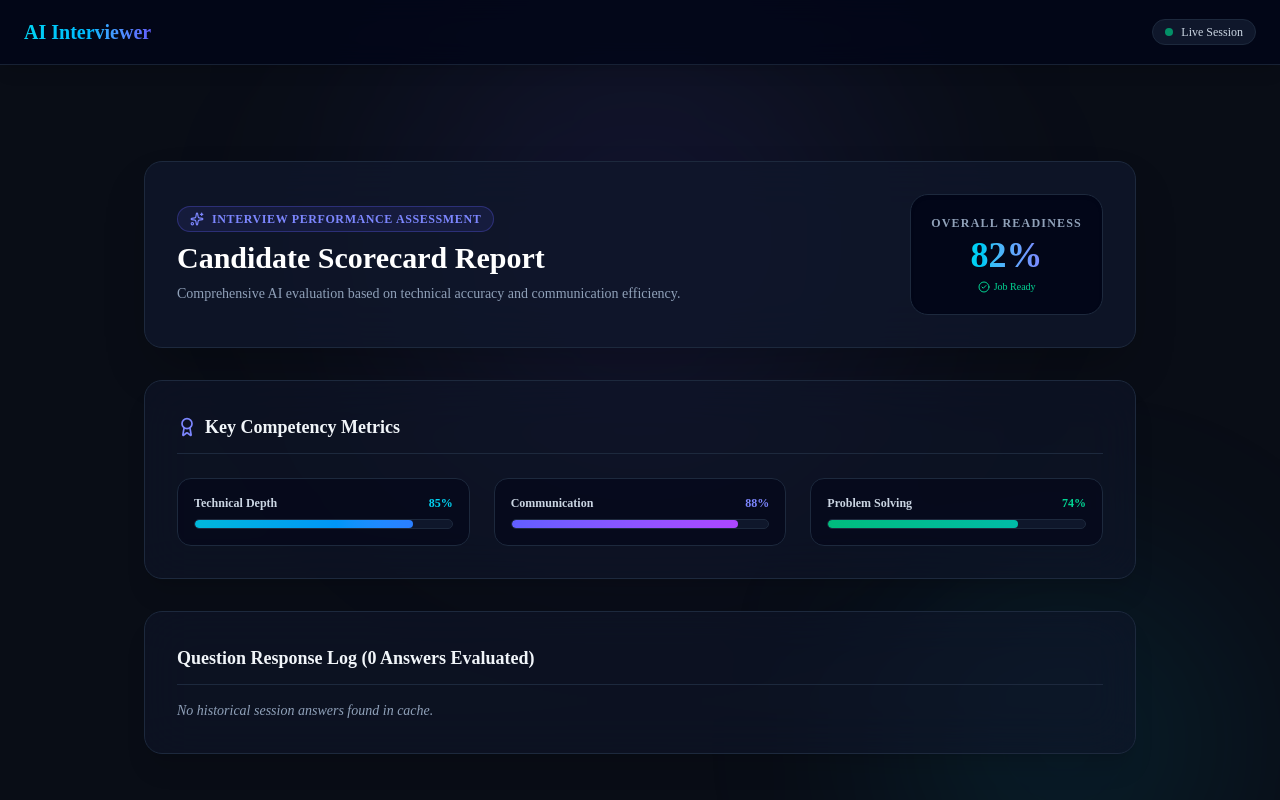
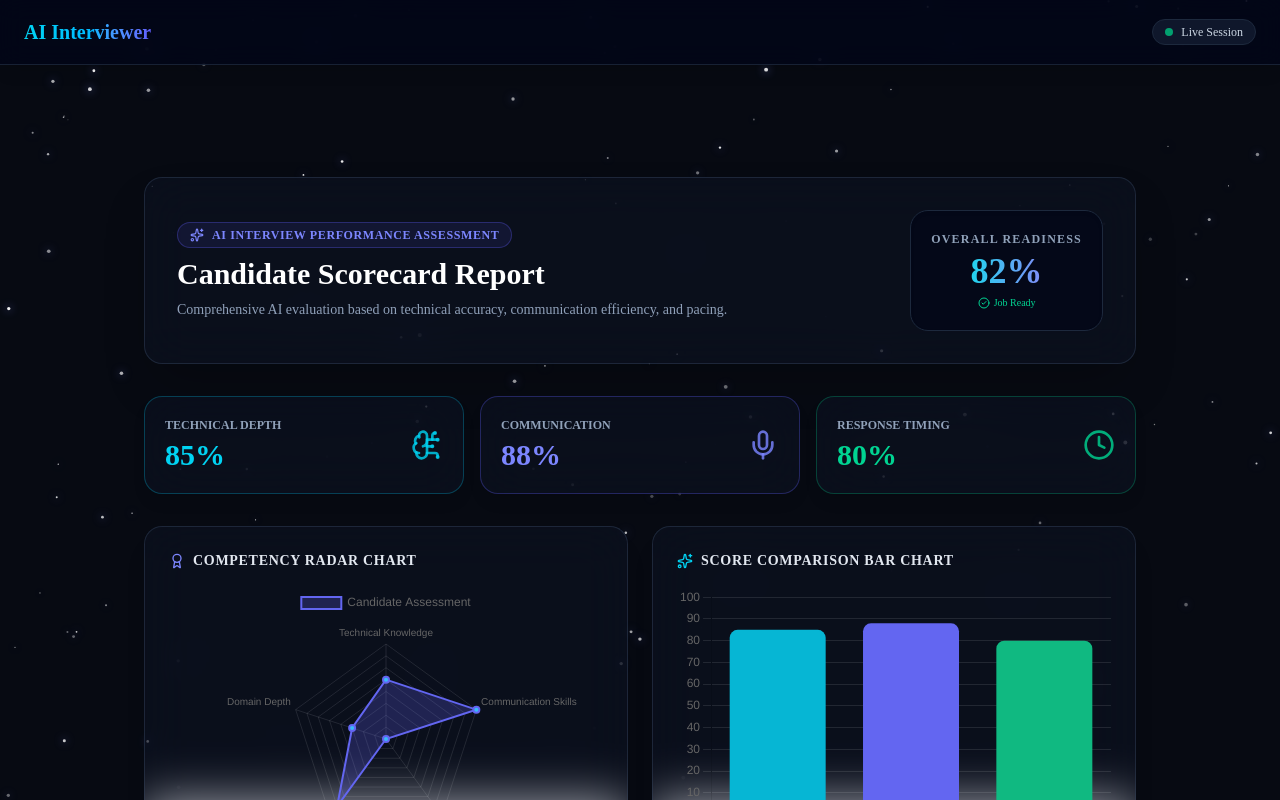
Before and after one commit to nainamaurya460-star/vicodathon_the_aarambhies, a Next.js app: page /report/1 in a window 1280 px wide. Shown: the top 800 px of the page. Built offline with nearby package versions, Linux system fonts and the light colour scheme.

Commit message:
Replace custom brackets with standard tailwind classes

```diff
--- a/package.json
+++ b/package.json
@@ -11,12 +11,14 @@
   "dependencies": {
     "@base-ui/react": "^1.7.0",
     "@google/generative-ai": "^0.24.1",
+    "chart.js": "^4.5.1",
     "class-variance-authority": "^0.7.1",
     "clsx": "^2.1.1",
     "framer-motion": "^13.0.0",
     "lucide-react": "^1.30.0",
     "next": "16.3.0",
     "react": "19.2.8",
+    "react-chartjs-2": "^5.3.1",
     "react-dom": "19.2.8",
     "shadcn": "^4.16.2",
     "tailwind-merge": "^3.6.0",
--- a/src/app/report/1/page.tsx
+++ b/src/app/report/1/page.tsx
@@ -4,44 +4,108 @@ import { useEffect, useState } from "react";
 import Link from "next/link";
 import Navbar from "@/components/ui/Navbar";
 import Footer from "@/components/ui/Footer";
-import { Award, CheckCircle2, ArrowLeft, RotateCcw, Sparkles } from "lucide-react";
+import StarBackground from "@/components/ui/StarBackground";
+import { Award, CheckCircle2, ArrowLeft, RotateCcw, Sparkles, Clock, Mic, BrainCircuit } from "lucide-react";
+import {
+  Chart as ChartJS,
+  RadialLinearScale,
+  PointElement,
+  LineElement,
+  Filler,
+  Tooltip,
+  Legend,
+  BarElement,
+  CategoryScale,
+  LinearScale,
+} from "chart.js";
+import { Radar, Bar } from "react-chartjs-2";
+
+ChartJS.register(
+  RadialLinearScale,
+  PointElement,
+  LineElement,
+  BarElement,
+  CategoryScale,
+  LinearScale,
+  Filler,
+  Tooltip,
+  Legend
+);
 
 export default function ReportPage() {
   const [qaHistory, setQaHistory] = useState<any[]>([]);
   const [overallScore, setOverallScore] = useState(82);
   const [techScore, setTechScore] = useState(85);
   const [commScore, setCommScore] = useState(88);
-  const [problemSolvingScore, setProblemSolvingScore] = useState(74);
+  const [timingScore, setTimingScore] = useState(80);
 
   useEffect(() => {
     const history = JSON.parse(sessionStorage.getItem("qa_history") || "[]");
     setQaHistory(history);
+
+    if (history.length > 0) {
+      const avgLength = history.reduce((acc: number, curr: any) => acc + (curr.answer?.length || 0), 0) / history.length;
+      const computedTech = Math.min(95, Math.max(65, Math.round(avgLength / 3) + 60));
+      const computedComm = Math.min(92, Math.max(70, Math.round(avgLength / 4) + 65));
+      const computedTiming = 85;
+
+      setTechScore(computedTech);
+      setCommScore(computedComm);
+      setTimingScore(computedTiming);
+      setOverallScore(Math.round((computedTech + computedComm + computedTiming) / 3));
+    }
   }, []);
 
+  const radarData = {
+    labels: ["Technical Knowledge", "Communication Skills", "Response Timing", "Problem Solving", "Domain Depth"],
+    datasets: [
+      {
+        label: "Candidate Assessment",
+        data: [techScore, commScore, timingScore, Math.round((techScore + commScore) / 2), techScore - 2],
+        backgroundColor: "rgba(99, 102, 241, 0.25)",
+        borderColor: "#6366f1",
+        borderWidth: 2,
+        pointBackgroundColor: "#38bdf8",
+      },
+    ],
+  };
+
+  const barData = {
+    labels: ["Technical Depth", "Communication", "Response Timing"],
+    datasets: [
+      {
+        label: "Score %",
+        data: [techScore, commScore, timingScore],
+        backgroundColor: ["#06b6d4", "#6366f1", "#10b981"],
+        borderRadius: 8,
+      },
+    ],
+  };
+
   return (
-    <div className="min-h-screen bg-[#090D16] text-slate-100 flex flex-col justify-between relative overflow-hidden">
-      {/* High-Tech Background Glows */}
-      <div className="absolute top-1/4 left-1/2 -translate-x-1/2 -translate-y-1/2 w-[500px] h-[500px] bg-indigo-500/10 blur-[120px] rounded-full pointer-events-none" />
-      <div className="absolute bottom-10 right-10 w-[350px] h-[350px] bg-cyan-500/10 blur-[100px] rounded-full pointer-events-none" />
-
+    <div className="min-h-screen text-slate-100 flex flex-col justify-between relative overflow-hidden font-sans">
+      <StarBackground />
       <Navbar />
 
-      <main className="flex-1 max-w-5xl mx-auto w-full px-4 pt-24 pb-12 relative z-10 space-y-8">
+      <main className="flex-1 max-w-5xl mx-auto w-full px-4 pt-28 pb-12 relative z-10 space-y-8">
 
         {/* Header & Overall Score Badge */}
-        <div className="bg-slate-900/80 backdrop-blur-xl border border-slate-800 rounded-2xl p-6 md:p-8 shadow-2xl flex flex-col md:flex-row items-center justify-between gap-6">
+        <div className="bg-slate-900/40 backdrop-blur-xl border border-slate-700/50 rounded-2xl p-6 md:p-8 shadow-2xl flex flex-col md:flex-row items-center justify-between gap-6">
           <div className="space-y-2 text-center md:text-left">
             <div className="inline-flex items-center gap-2 px-3 py-1 rounded-full bg-indigo-500/10 border border-indigo-500/30 text-indigo-400 text-xs font-semibold uppercase tracking-wider">
-              <Sparkles className="w-3.5 h-3.5" /> Interview Performance Assessment
+              <Sparkles className="w-3.5 h-3.5" /> AI Interview Performance Assessment
             </div>
             <h1 className="text-2xl md:text-3xl font-extrabold text-white">Candidate Scorecard Report</h1>
-            <p className="text-sm text-slate-400">Comprehensive AI evaluation based on technical accuracy and communication efficiency.</p>
+            <p className="text-sm text-slate-400">Comprehensive AI evaluation based on technical accuracy, communication efficiency, and pacing.</p>
           </div>
 
-          {/* Circular Readiness Score Meter */}
-          <div className="flex flex-col items-center justify-center bg-slate-950 p-5 rounded-2xl border border-slate-800 shadow-inner min-w-[160px]">
+          {/* Readiness Score Meter */}
+          <div className="flex flex-col items-center justify-center bg-slate-950/70 p-5 rounded-2xl border border-slate-800 shadow-inner min-w-40">
             <span className="text-xs text-slate-400 font-semibold uppercase tracking-widest mb-1">Overall Readiness</span>
-            <span className="text-4xl font-extrabold text-transparent bg-clip-text bg-gradient-to-r from-cyan-400 to-indigo-400">
+            <span
+              className="text-4xl font-extrabold text-transparent bg-clip-text"
+              style={{ backgroundImage: "linear-gradient(to right, #22d3ee, #818cf8)" }}
+            >
               {overallScore}%
             </span>
             <span className="text-[10px] text-emerald-400 font-medium mt-1 flex items-center gap-1">
@@ -50,50 +114,56 @@ export default function ReportPage() {
           </div>
         </div>
 
-        {/* Competency & Skill Breakdown Dashboard */}
-        <div className="bg-slate-900/60 backdrop-blur-xl border border-slate-800 rounded-2xl p-6 md:p-8 shadow-xl space-y-6">
-          <h3 className="text-lg font-bold text-slate-100 border-b border-slate-800 pb-3 flex items-center gap-2">
-            <Award className="w-5 h-5 text-indigo-400" /> Key Competency Metrics
-          </h3>
+        {/* Competency & Skill Metrics */}
+        <div className="grid grid-cols-1 sm:grid-cols-3 gap-4">
+          <div className="bg-slate-900/40 backdrop-blur-xl border border-cyan-500/30 p-5 rounded-2xl shadow-lg flex items-center justify-between">
+            <div>
+              <p className="text-xs text-slate-400 uppercase font-semibold">Technical Depth</p>
+              <p className="text-3xl font-black text-cyan-400 mt-1">{techScore}%</p>
+            </div>
+            <BrainCircuit className="w-8 h-8 text-cyan-400/80" />
+          </div>
 
-          <div className="grid grid-cols-1 md:grid-cols-3 gap-6">
-            {/* 1. Technical Accuracy Bar */}
-            <div className="bg-slate-950/60 p-4 rounded-xl border border-slate-800 space-y-2">
-              <div className="flex justify-between text-xs font-semibold">
-                <span className="text-slate-300">Technical Depth</span>
-                <span className="text-cyan-400">{techScore}%</span>
-              </div>
-              <div className="w-full bg-slate-900 h-2.5 rounded-full overflow-hidden border border-slate-800">
-                <div className="bg-gradient-to-r from-cyan-500 to-blue-500 h-full rounded-full" style={{ width: `${techScore}%` }} />
-              </div>
+          <div className="bg-slate-900/40 backdrop-blur-xl border border-indigo-500/30 p-5 rounded-2xl shadow-lg flex items-center justify-between">
+            <div>
+              <p className="text-xs text-slate-400 uppercase font-semibold">Communication</p>
+              <p className="text-3xl font-black text-indigo-400 mt-1">{commScore}%</p>
             </div>
+            <Mic className="w-8 h-8 text-indigo-400/80" />
+          </div>
 
-            {/* 2. Communication Clarity Bar */}
-            <div className="bg-slate-950/60 p-4 rounded-xl border border-slate-800 space-y-2">
-              <div className="flex justify-between text-xs font-semibold">
-                <span className="text-slate-300">Communication</span>
-                <span className="text-indigo-400">{commScore}%</span>
-              </div>
-              <div className="w-full bg-slate-900 h-2.5 rounded-full overflow-hidden border border-slate-800">
-                <div className="bg-gradient-to-r from-indigo-500 to-purple-500 h-full rounded-full" style={{ width: `${commScore}%` }} />
-              </div>
+          <div className="bg-slate-900/40 backdrop-blur-xl border border-emerald-500/30 p-5 rounded-2xl shadow-lg flex items-center justify-between">
+            <div>
+              <p className="text-xs text-slate-400 uppercase font-semibold">Response Timing</p>
+              <p className="text-3xl font-black text-emerald-400 mt-1">{timingScore}%</p>
             </div>
+            <Clock className="w-8 h-8 text-emerald-400/80" />
+          </div>
+        </div>
 
-            {/* 3. Problem Solving Bar */}
-            <div className="bg-slate-950/60 p-4 rounded-xl border border-slate-800 space-y-2">
-              <div className="flex justify-between text-xs font-semibold">
-                <span className="text-slate-300">Problem Solving</span>
-                <span className="text-emerald-400">{problemSolvingScore}%</span>
-              </div>
-              <div className="w-full bg-slate-900 h-2.5 rounded-full overflow-hidden border border-slate-800">
-                <div className="bg-gradient-to-r from-emerald-500 to-teal-500 h-full rounded-full" style={{ width: `${problemSolvingScore}%` }} />
-              </div>
+        {/* Dynamic Charts Section */}
+        <div className="grid grid-cols-1 lg:grid-cols-2 gap-6">
+          <div className="bg-slate-900/40 backdrop-blur-xl border border-slate-700/50 p-6 rounded-2xl shadow-xl space-y-4">
+            <h3 className="text-sm font-bold text-slate-200 uppercase tracking-wider flex items-center gap-2">
+              <Award className="w-4 h-4 text-indigo-400" /> Competency Radar Chart
+            </h3>
+            <div className="h-64 flex items-center justify-center">
+              <Radar data={radarData} options={{ responsive: true, maintainAspectRatio: false, scales: { r: { ticks: { display: false }, grid: { color: "rgba(255,255,255,0.1)" }, angleLines: { color: "rgba(255,255,255,0.1)" } } } }} />
+            </div>
+          </div>
+
+          <div className="bg-slate-900/40 backdrop-blur-xl border border-slate-700/50 p-6 rounded-2xl shadow-xl space-y-4">
+            <h3 className="text-sm font-bold text-slate-200 uppercase tracking-wider flex items-center gap-2">
+              <Sparkles className="w-4 h-4 text-cyan-400" /> Score Comparison Bar Chart
+            </h3>
+            <div className="h-64 flex items-center justify-center">
+              <Bar data={barData} options={{ responsive: true, maintainAspectRatio: false, plugins: { legend: { display: false } }, scales: { y: { min: 0, max: 100, grid: { color: "rgba(255,255,255,0.1)" } }, x: { grid: { display: false } } } }} />
             </div>
           </div>
         </div>
 
-        {/* Q&A Evaluation Review Log */}
-        <div className="bg-slate-900/60 backdrop-blur-xl border border-slate-800 rounded-2xl p-6 md:p-8 shadow-xl space-y-4">
+        {/* Q&A Evaluation Log */}
+        <div className="bg-slate-900/40 backdrop-blur-xl border border-slate-700/50 rounded-2xl p-6 md:p-8 shadow-xl space-y-4">
           <h3 className="text-lg font-bold text-slate-100 border-b border-slate-800 pb-3">
             Question Response Log ({qaHistory.length} Answers Evaluated)
           </h3>
@@ -120,7 +190,7 @@ export default function ReportPage() {
 
         {/* Action Buttons */}
         <div className="flex flex-wrap items-center justify-between gap-4 pt-4">
-          <Link href="/interview/setup" className="flex items-center gap-2 px-5 py-2.5 rounded-xl bg-slate-900 hover:bg-slate-800 text-slate-200 text-sm font-semibold border border-slate-800 transition-all">
+          <Link href="/interview/setup" className="flex items-center gap-2 px-5 py-2.5 rounded-xl bg-slate-900/80 hover:bg-slate-800 text-slate-200 text-sm font-semibold border border-slate-700/50 transition-all">
             <RotateCcw className="w-4 h-4" /> Retake Mock Interview
           </Link>
           <Link href="/" className="flex items-center gap-2 px-6 py-2.5 rounded-xl bg-indigo-600 hover:bg-indigo-500 text-white text-sm font-semibold shadow-lg shadow-indigo-500/20 transition-all">
```
Also changed, not shown: 1 other file (tests, documents, lock files or other folders).
